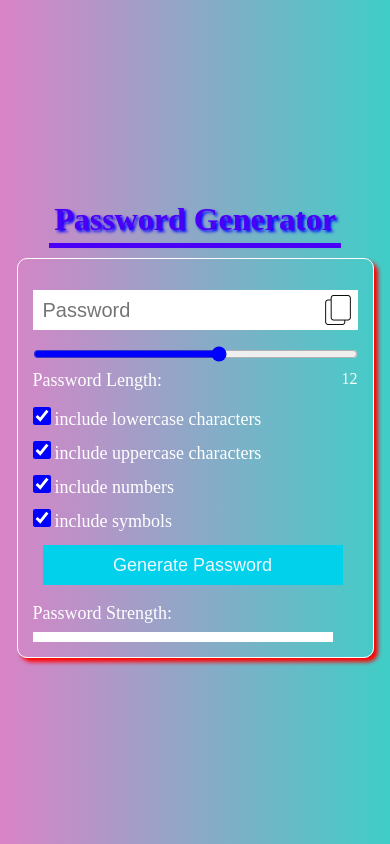
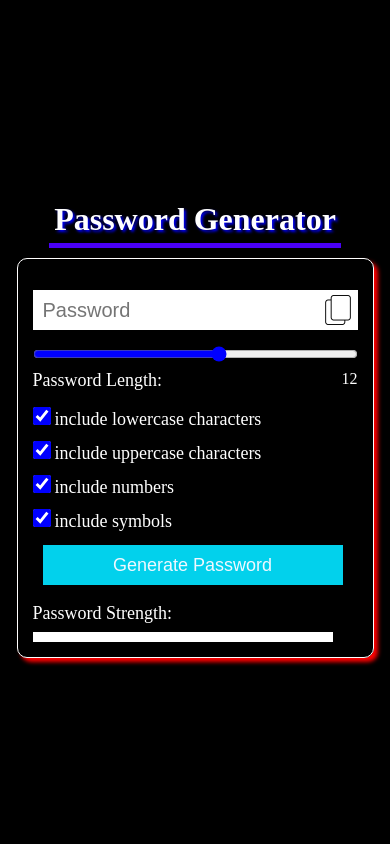
Before and after one commit to raghvendrasingh0871/password-generator, a plain HTML site: page index.html in a window 390 px wide. Drawn offline with Linux system fonts and the light colour scheme.

Commit message:
Updated style- made responsive

```diff
--- a/style.css
+++ b/style.css
@@ -3,12 +3,12 @@
     padding: 0;
     box-sizing: border-box;
 }
+body{
+    background:black;
+}
 .wrapper {
-    background: linear-gradient(to right,  rgb(218, 131, 199),rgb(63, 206, 199));
     width: 100vw;
-    min-height: 100vh;
-    min-width: 100vw;
-
+    height: 100vh;
     display: flex;
     flex-direction: column;
     justify-content: center;
@@ -27,7 +27,7 @@
     box-shadow: 4px 4px 4px red;
 }
 .wrapper h2{
-    color: rgb(74, 0, 247);
+    color: white;
     font-size: 2rem;
     margin: 10px;
     border-bottom: 5px solid rgb(74, 0, 247);
@@ -41,7 +41,6 @@
     outline: none;
     padding: 10px;
     margin-block:8px;
-    /* width: 350px; */
     font-size:20px;
     height:40px;
     flex-basis: 100%;
@@ -101,15 +100,11 @@ img{
 .strength{
     display:flex;
     flex-direction: row;
-    /* justify-content: space-around; */
 }
 .items{
-    /* align-self:center; */
     font-size:1px;
     background:white;
     width: 30px;
     height:10px;
-    /* padding:30px; */
-    /* border-radius: 4px; */
     margin:0px;
 }
```
